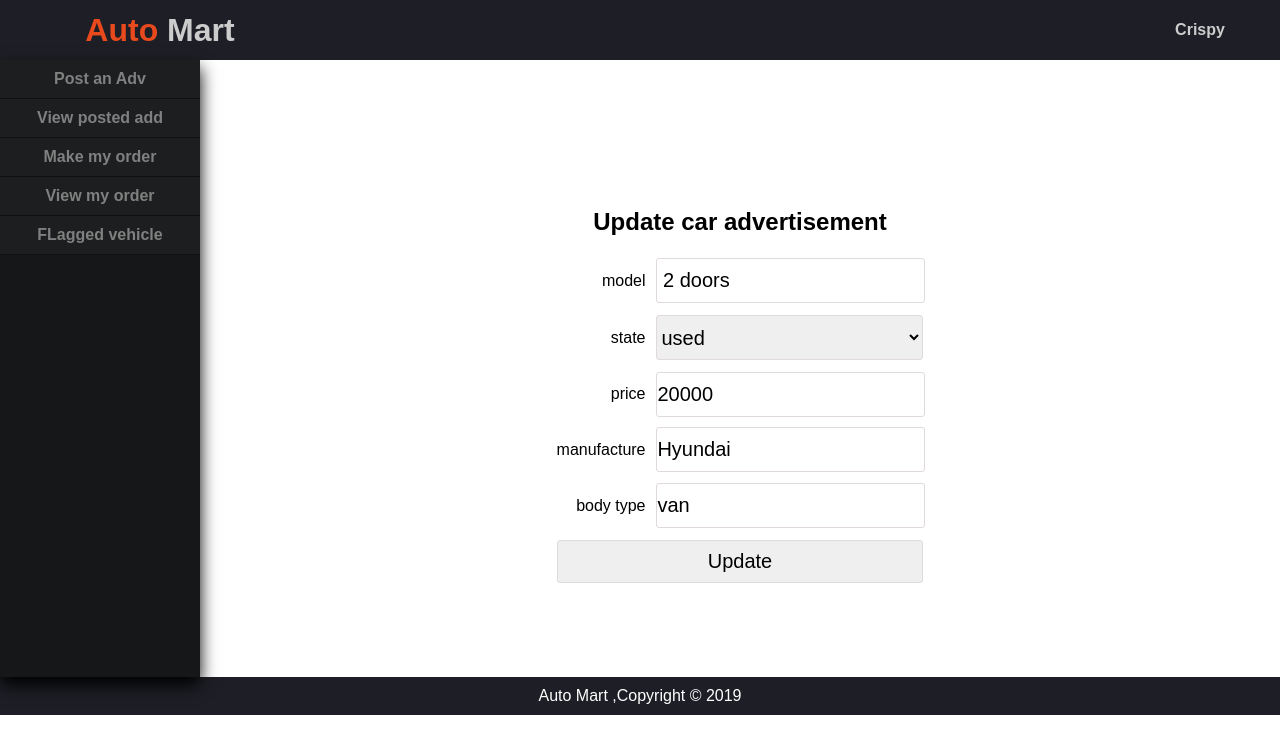
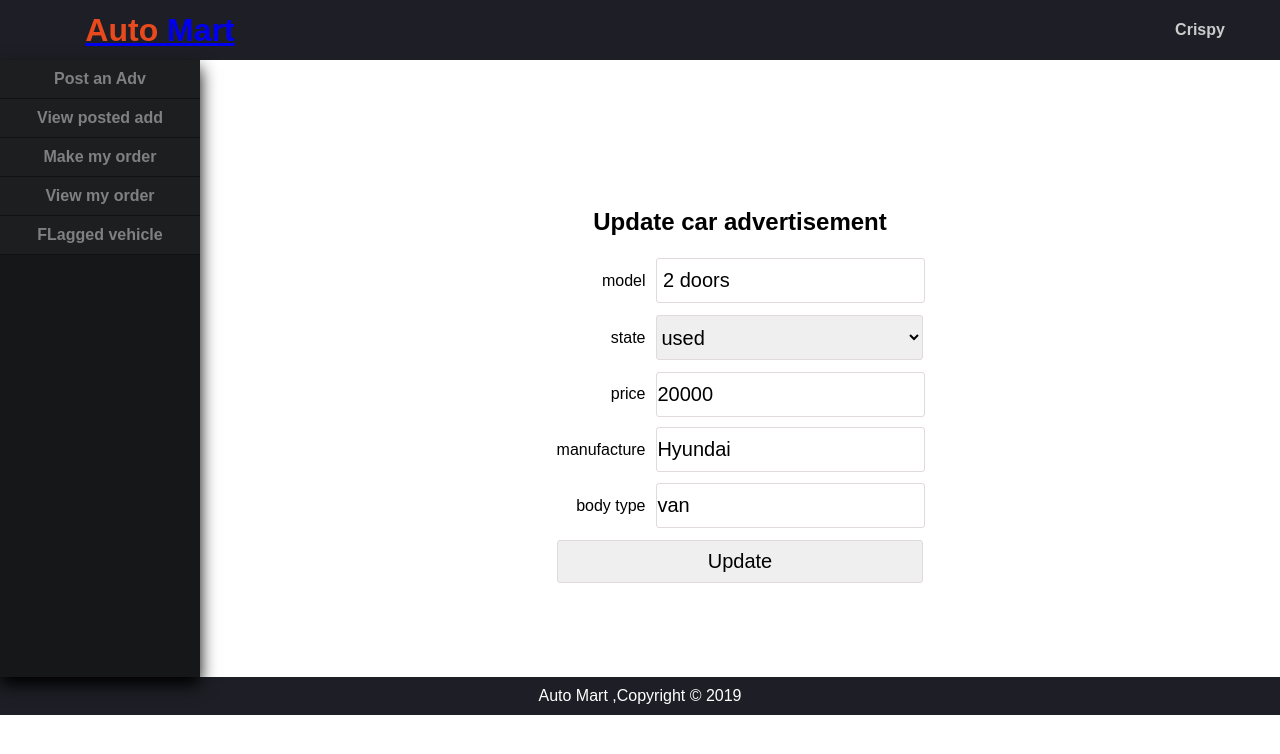
Before and after one commit to Crispy-rw/Andela_AutoMart, a plain HTML site: page UI/updatepost.html in a window 1280 px wide. Drawn offline with Linux system fonts and the light colour scheme.

Commit message:
Add link

```diff
--- a/UI/updatepost.html
+++ b/UI/updatepost.html
@@ -12,7 +12,7 @@
   <body>
   <header>
     <div id="branding">
-        <h1><span class="highlight">Auto</span> Mart</h1>
+        <h1><a href="index.html"><span class="highlight">Auto</span> Mart</a></h1>
     </div>
     <ul class="menu-ctn">
       <li id="menu">
```
